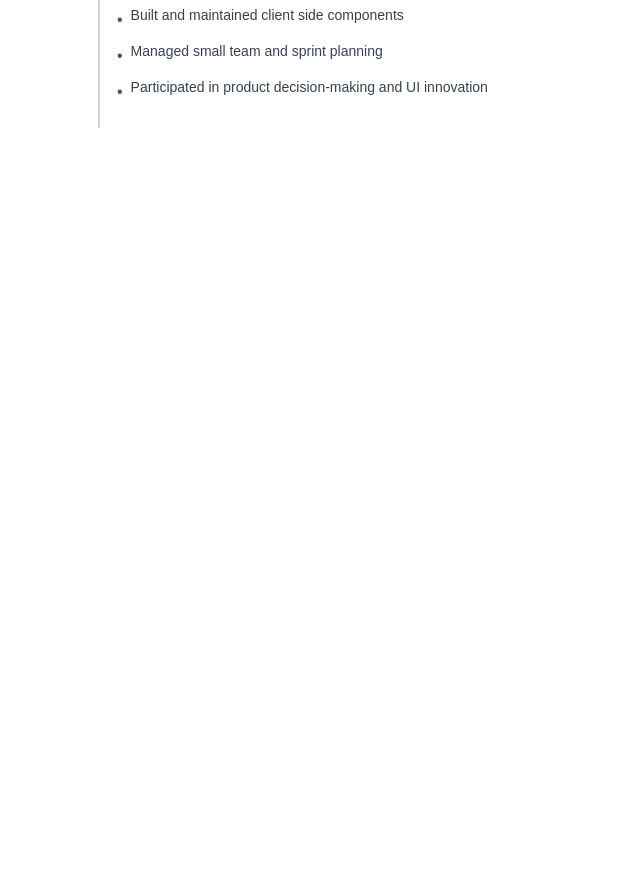
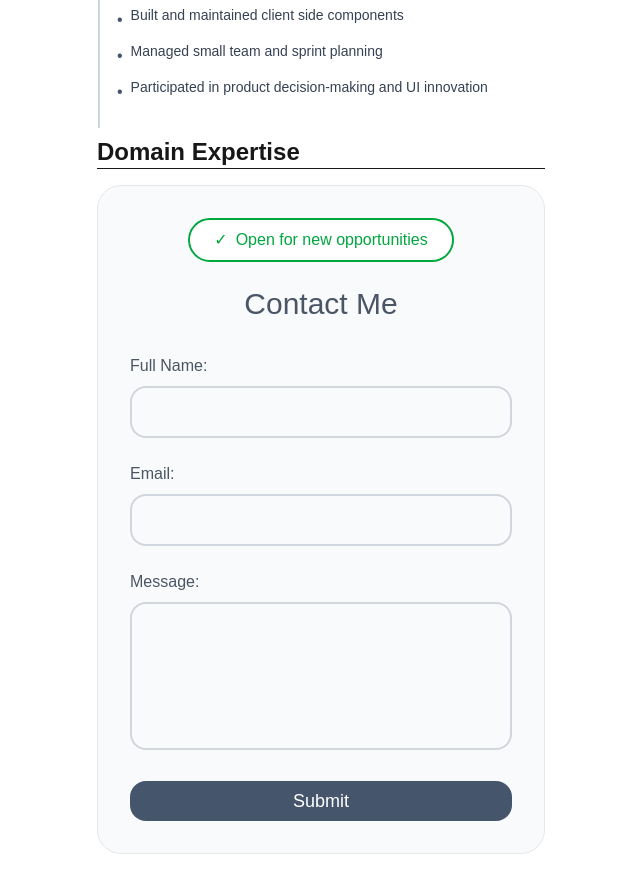
Before and after one commit to oliverfrost/my-personal-website, a Next.js app: page / in a window 1280 px wide. Shown: the part 1940-2810 px from the top of the page, without its empty margins (319-959 px from the left). Before the commit the page ends 2092 px from the top, so only its background shows below. Built offline with nearby package versions, Linux system fonts and the light colour scheme; a web font is replaced by a local one.

Commit message:
Adds ContactForm component.

```diff
--- a/app/globals.css
+++ b/app/globals.css
@@ -13,12 +13,12 @@
   --font-mono: var(--font-geist-mono);
 }
 
-@media (prefers-color-scheme: dark) {
+/* @media (prefers-color-scheme: dark) {
   :root {
     --background: #0a0a0a;
     --foreground: #ededed;
   }
-}
+} */
 
 body {
   background: var(--background);
--- a/app/page.tsx
+++ b/app/page.tsx
@@ -6,6 +6,8 @@ import WorkExperience from '@/components/work-experience';
 import Education from '@/components/education';
 import Greeting from '@/components/greeting';
 import Summary from '@/components/summary';
+import DomainExpertise from '@/components/domain-expertise';
+import ContactForm from '@/components/contact-form';
 
 export default function Home() {
   return (
@@ -18,6 +20,8 @@ export default function Home() {
       <Skills />
       <WorkExperience />
       <Education />
+      <DomainExpertise />
+      <ContactForm />
     </main>
   );
 }
--- /dev/null
+++ b/components/contact-form.tsx
@@ -0,0 +1,95 @@
+'use client';
+
+import React, { useRef } from 'react';
+
+export default function ContactForm() {
+    const formRef = useRef<HTMLFormElement>(null);
+
+    const handleSubmit = (e: React.FormEvent) => {
+        e.preventDefault();
+
+        if (formRef.current) {
+            const formData = new FormData(formRef.current);
+            const data = {
+                fullName: formData.get('fullName') as string,
+                email: formData.get('email') as string,
+                message: formData.get('message') as string
+            };
+
+            // Handle form submission here
+            console.log('Form submitted:', data);
+        }
+    };
+
+    return (
+        <div className="mx-auto max-w-md">
+            <div className="bg-gray-50 rounded-3xl p-8 border border-gray-200">
+                {/* Status Badge */}
+                <div className="flex justify-center mb-6">
+                    <div className="inline-flex items-center px-6 py-2 bg-white border-2 border-green-600 rounded-full">
+                        <span className="text-green-600 mr-2">✓</span>
+                        <span className="text-green-600 font-medium">Open for new opportunities</span>
+                    </div>
+                </div>
+
+                {/* Title */}
+                <h2 className="text-3xl font-light text-gray-600 text-center mb-8">
+                    Contact Me
+                </h2>
+
+                {/* Form */}
+                <form ref={formRef} onSubmit={handleSubmit} className="space-y-6">
+                    {/* Full Name */}
+                    <div>
+                        <label htmlFor="fullName" className="block text-gray-600 font-medium mb-2">
+                            Full Name:
+                        </label>
+                        <input
+                            type="text"
+                            id="fullName"
+                            name="fullName"
+                            className="w-full px-4 py-3 border-2 border-gray-300 rounded-2xl focus:outline-none focus:border-blue-500 transition-colors"
+                            required
+                        />
+                    </div>
+
+                    {/* Email */}
+                    <div>
+                        <label htmlFor="email" className="block text-gray-600 font-medium mb-2">
+                            Email:
+                        </label>
+                        <input
+                            type="email"
+                            id="email"
+                            name="email"
+                            className="w-full px-4 py-3 border-2 border-gray-300 rounded-2xl focus:outline-none focus:border-blue-500 transition-colors"
+                            required
+                        />
+                    </div>
+
+                    {/* Message */}
+                    <div>
+                        <label htmlFor="message" className="block text-gray-600 font-medium mb-2">
+                            Message:
+                        </label>
+                        <textarea
+                            id="message"
+                            name="message"
+                            rows={5}
+                            className="w-full px-4 py-3 border-2 border-gray-300 rounded-2xl focus:outline-none focus:border-blue-500 transition-colors resize-none"
+                            required
+                        />
+                    </div>
+
+                    {/* Submit Button */}
+                    <button
+                        type="submit"
+                        className="w-full bg-slate-600 text-white h-10 rounded-2xl font-medium text-lg hover:bg-slate-700 transition-colors"
+                    >
+                        Submit
+                    </button>
+                </form>
+            </div>
+        </div>
+    );
+}
--- /dev/null
+++ b/components/domain-expertise.tsx
@@ -0,0 +1,9 @@
+export default function DomainExpertise() {
+    return (
+        <div className="mx-auto max-w-md">
+            <h2 className="mb-4 text-2xl font-bold border-b-1">
+                Domain Expertise
+            </h2>
+        </div>
+    )
+}
```
